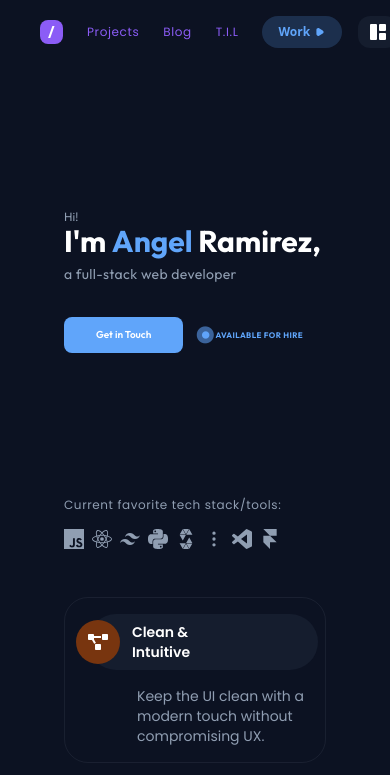
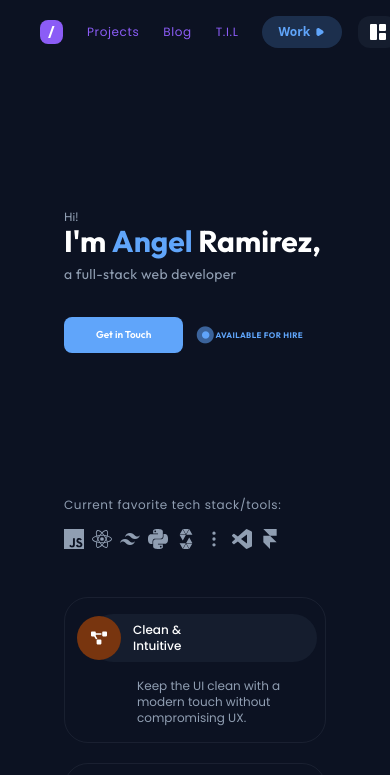
Before and after one commit to ImJars/Development-full-coding, a React (Vite) app: page / in a window 390 px wide. Shown: the top 775 px of the page. Built offline with nearby package versions, Linux system fonts and the light colour scheme.

Commit message:
Update card-about.jsx

```diff
--- a/src/components/home/card-about.jsx
+++ b/src/components/home/card-about.jsx
@@ -18,14 +18,14 @@ function CardAbout({ extraClass, icon, description, text }) {
                                         items-center rounded-full absolute left-1` }
                         >
                             <h1
-                                className='text-xl'
+                                className='text-md sm:text-xl'
                             >
                                 { icon }
                             </h1>
                         </div>
                         <h1
-                            className='text-sm text-white bg-card bg-opacity-50
-                                        pr-32 pl-11 py-2 rounded-full ml-4 font-semibold'
+                            className='text-xs block text-white bg-card bg-opacity-50
+                                        pr-32 pl-11 py-2 rounded-full ml-4 font-medium'
                         >
                             { description }
                         </h1>
@@ -34,7 +34,7 @@ function CardAbout({ extraClass, icon, description, text }) {
                         className='h-full ml-16 mt-4 flex'
                     >
                         <h1
-                            className='text-text-general text-sm'
+                            className='text-text-general text-xs sm:text-sm'
                         >
                             { text }
                         </h1>
```
